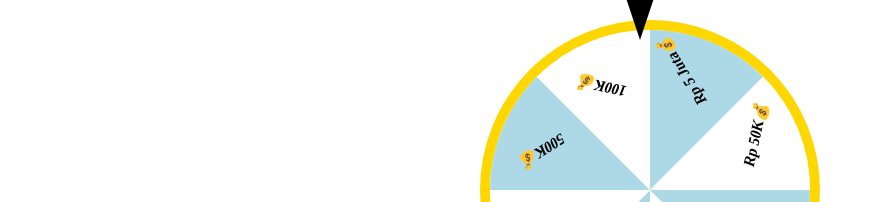
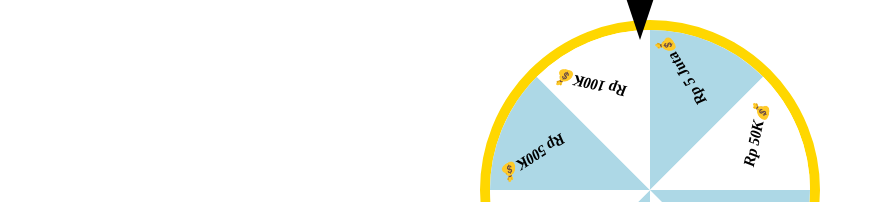
Before and after one commit to Jeje7788/rodaspin1, a plain HTML site: page index.html in a window 1280 px wide. Shown: the part 162-364 px from the top of the page, without its empty margins (0-883 px from the left). Drawn offline with Linux system fonts and the light colour scheme.

Commit message:
Update index.html

```diff
--- a/index.html
+++ b/index.html
@@ -131,7 +131,7 @@
     firebase.initializeApp(firebaseConfig);
     const db = firebase.database();
 
-    const items = ["iPhone 16🎉", "Rp 5K💰", "Rp 10K💰", "500K💰", "100K💰", "Rp 5 Juta💰", "Rp 50K💰", "Zonk 😅"];
+    const items = ["iPhone 16🎉", "Rp 5K💰", "Rp 10K💰", "Rp 500K💰", "Rp 100K💰", "Rp 5 Juta💰", "Rp 50K💰", "Zonk 😅"];
     const wheel = document.getElementById("wheel");
 
     function drawSlices() {
```
